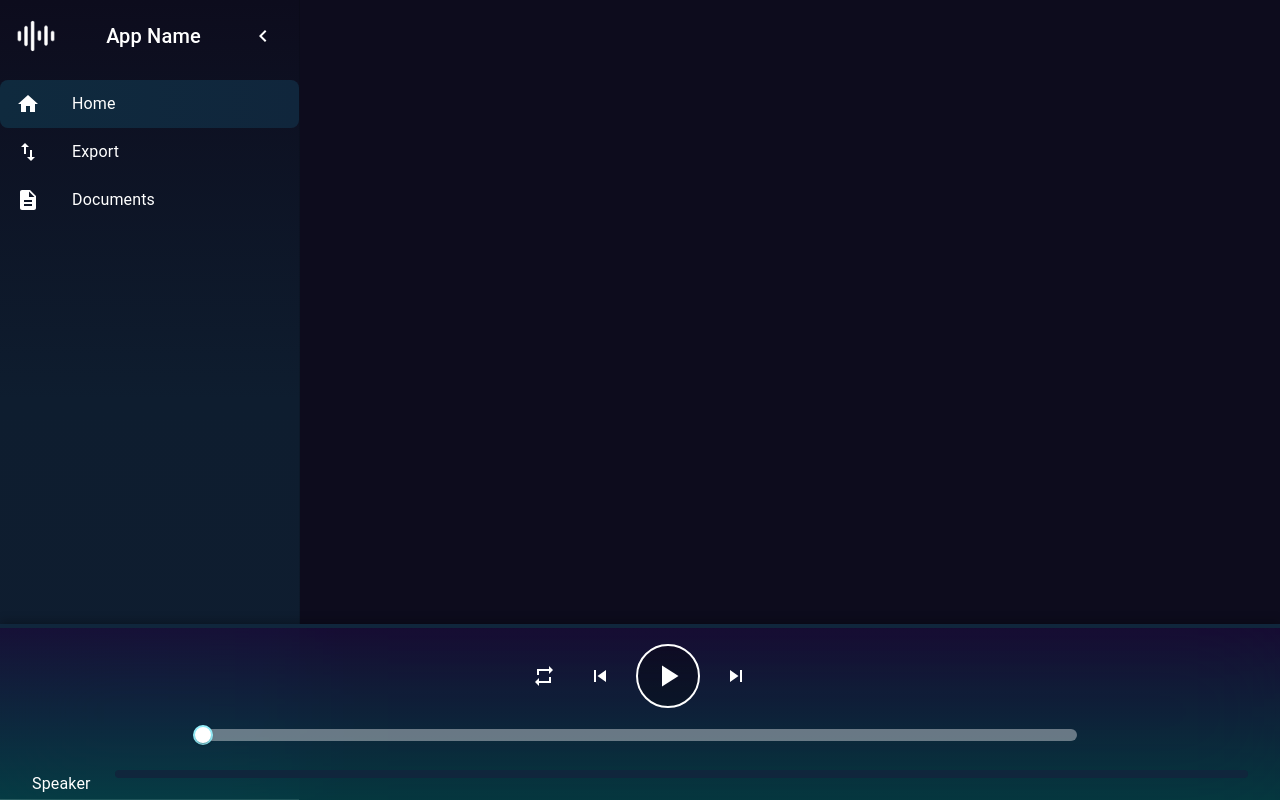
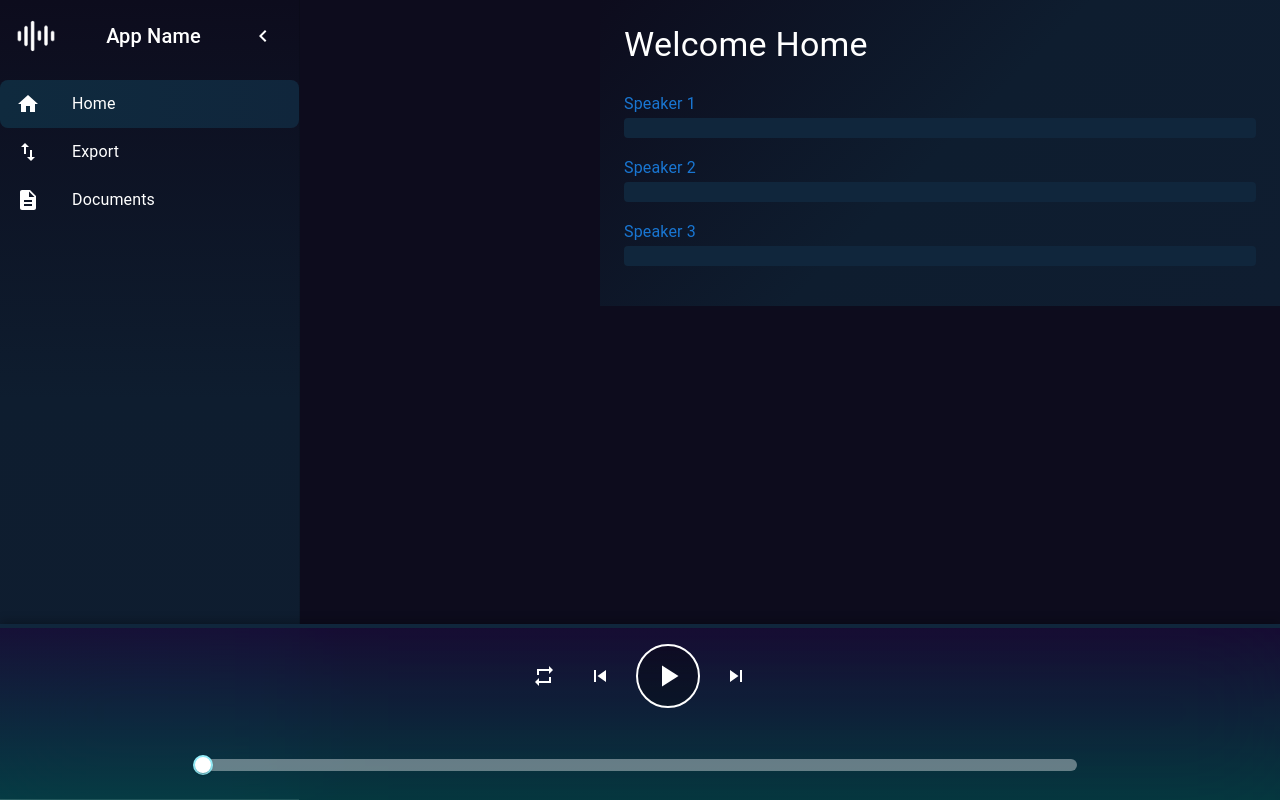
Before and after one commit to KaterinaSmilevska/SpeakerDiarizationFrontend, a React (Create React App) app in the folder speaker-diarization-frontend/: page / in a window 1280 px wide. Built offline with nearby package versions, Linux system fonts and the light colour scheme.

Commit message:
Listing all speakers with `SpeakerWaveForm.jsx`

```diff
--- a/speaker-diarization-frontend/src/components/App/App.jsx
+++ b/speaker-diarization-frontend/src/components/App/App.jsx
@@ -1,22 +1,39 @@
-import React from 'react';
-import { BrowserRouter as Router, Route, Routes } from 'react-router-dom';
+import React, { useState} from 'react';
+import { BrowserRouter as Router, Route, Routes, useLocation } from 'react-router-dom';
 import Navigation from '../Navigation/Navigation';
 import Home from '../Home/Home';
 import AudioPlayer from "../Player/AudioPlayer";
 
 const App = () => {
+    const [currentTime, setCurrentTime] = useState(0);
+    const speakers = [
+        { name: "Speaker 1", startTime: 5.0, endTime: 10.0 },
+        { name: "Speaker 2", startTime: 12.0, endTime: 15.0 },
+        { name: "Speaker 3", startTime: 20.0, endTime: 25.0 },
+    ];
+
+    const handleTimeUpdate = (time) => {
+        setCurrentTime(time);
+    };
+
     return (
         <Router>
-            <div style={{ display: 'flex', flexDirection: 'column', height: '100vh' }}>
+            <div style={{ display: 'flex', height: '100vh' }}>
                 <Navigation />
-                <main style={{ flexGrow: 1, display: 'flex', flexDirection: 'column' }}>
+                <main style={{
+                    flexGrow: 1,
+                    marginLeft: 300, // Adjust to match the width of the drawer when open
+                    display: 'flex',
+                    flexDirection: 'column',
+                    overflow: 'hidden' // Hide any overflowing content
+                }}>
                     <Routes>
-                        <Route path="/home" element={<Home />} />
+                        <Route path="/" element={<Home speakers={speakers} currentTime={currentTime} />} />
                         <Route path="/export" />
                         <Route path="/documents" />
                     </Routes>
                 </main>
-                <AudioPlayer />
+                <AudioPlayer onTimeUpdate={handleTimeUpdate} />
             </div>
         </Router>
     );
--- a/speaker-diarization-frontend/src/components/Home/Home.jsx
+++ b/speaker-diarization-frontend/src/components/Home/Home.jsx
@@ -1,15 +1,8 @@
 import React from "react";
 import { Box, Typography } from "@mui/material";
-import AudioPlayer from "../Player/AudioPlayer";
+import SpeakerWaveform from "../SpeakerWaveForm/SpeakerWaveForm";
 
-// Static Data: Simulating JSON response from backend
-const speakers = [
-    { name: "Speaker 1", startTime: 5.0, endTime: 10.0 },
-    { name: "Speaker 2", startTime: 12.0, endTime: 15.0 },
-    { name: "Speaker 3", startTime: 20.0, endTime: 25.0 },
-];
-
-const Home = () => {
+const Home =  ({ speakers, currentTime }) => {
     return (
         <Box
             sx={{
@@ -19,14 +12,8 @@ const Home = () => {
                 overflow: 'auto',
             }}
         >
-            <Typography variant="h4" gutterBottom>
-                Welcome to Home
-            </Typography>
-
-            <AudioPlayer
-                audioSrc="path_to_your_audio_file.mp3"
-                speakers={speakers}
-            />
+            <Typography variant="h4">Welcome Home</Typography>
+            <SpeakerWaveform speakers={speakers} currentTime={currentTime} />
         </Box>
     );
 };
--- a/speaker-diarization-frontend/src/components/Navigation/Navigation.jsx
+++ b/speaker-diarization-frontend/src/components/Navigation/Navigation.jsx
@@ -58,6 +58,7 @@ const Navigation = () => {
                         height: '100%',
                     }}
                 >
+                    {/* Header Section */}
                     <Box
                         sx={{
                             display: 'flex',
--- a/speaker-diarization-frontend/src/components/Player/AudioPlayer.jsx
+++ b/speaker-diarization-frontend/src/components/Player/AudioPlayer.jsx
@@ -1,18 +1,10 @@
-import React, { useState, useRef, useEffect } from 'react';
-import { useLocation } from 'react-router-dom';
-import { Box, Slider, IconButton, Typography } from '@mui/material';
-import { SkipPrevious, Pause, SkipNext, PlayArrow, Repeat } from '@mui/icons-material';
+import {useEffect, useRef, useState} from "react";
+import {useLocation} from "react-router-dom";
+import {Box, IconButton, Slider} from "@mui/material";
+import {Pause, PlayArrow, Repeat, SkipNext, SkipPrevious} from "@mui/icons-material";
 
-// Static Data: Simulating speaker data
-const speakers = [
-    { name: "Speaker 1", startTime: 5.0, endTime: 10.0 },
-    { name: "Speaker 2", startTime: 12.0, endTime: 15.0 },
-    { name: "Speaker 3", startTime: 20.0, endTime: 25.0 },
-];
-
-const AudioPlayer = () => {
+const AudioPlayer = ({ onTimeUpdate }) => {
     const { pathname } = useLocation();
-    const [currentTime, setCurrentTime] = useState(0);
     const [isPlaying, setIsPlaying] = useState(false);
     const audioRef = useRef(null);
 
@@ -20,7 +12,8 @@ const AudioPlayer = () => {
         if (pathname !== '/') return;
 
         const handleTimeUpdate = () => {
-            setCurrentTime(audioRef.current.currentTime);
+            const currentTime = audioRef.current.currentTime;
+            onTimeUpdate(currentTime);
         };
 
         const audioElement = audioRef.current;
@@ -29,7 +22,7 @@ const AudioPlayer = () => {
         return () => {
             audioElement.removeEventListener('timeupdate', handleTimeUpdate);
         };
-    }, [pathname]);
+    }, [pathname, onTimeUpdate]);
 
     const handlePlayPause = () => {
         if (isPlaying) {
@@ -38,11 +31,6 @@ const AudioPlayer = () => {
             audioRef.current.play();
         }
         setIsPlaying(!isPlaying);
-    };
-
-    const handleSliderChange = (event, newValue) => {
-        audioRef.current.currentTime = newValue;
-        setCurrentTime(newValue);
     };
 
     if (pathname !== '/') return null;
@@ -101,10 +89,9 @@ const AudioPlayer = () => {
             <Box sx={{ width: '100%', display: 'flex', justifyContent: 'center' }}>
                 <Slider
                     aria-label="Audio Playback"
-                    value={currentTime}
+                    value={audioRef.current?.currentTime || 0}
                     min={0}
                     max={audioRef.current?.duration || 0}
-                    onChange={handleSliderChange}
                     sx={{
                         width: '70%',
                         height: 12,
@@ -119,26 +106,6 @@ const AudioPlayer = () => {
                     }}
                 />
             </Box>
-
-            {/* Display Speaker Information */}
-            <Box sx={{ width: '100%', padding: '0 16px', marginTop: 2 }}>
-                {speakers.map((speaker, index) => (
-                    <Box key={index} sx={{ display: 'flex', justifyContent: 'space-between', marginBottom: 1 }}>
-                        <Typography variant="subtitle1">
-                            {speaker.name}
-                        </Typography>
-                        <Box
-                            sx={{
-                                width: '100%',
-                                height: 8,
-                                backgroundColor: currentTime >= speaker.startTime && currentTime <= speaker.endTime ? "#07D1DE" : "#10263C",
-                                borderRadius: 1,
-                                marginLeft: 2,
-                            }}
-                        />
-                    </Box>
-                ))}
-            </Box>
         </Box>
     );
 };
--- a/speaker-diarization-frontend/src/components/SpeakerWaveForm/SpeakerWaveForm.jsx
+++ b/speaker-diarization-frontend/src/components/SpeakerWaveForm/SpeakerWaveForm.jsx
@@ -2,17 +2,22 @@ import React from "react";
 import { Box, Typography } from "@mui/material";
 
 const SpeakerWaveform = ({ speakers, currentTime }) => {
+    if (!speakers || speakers.length === 0) {
+        return <Typography variant="body1">No speakers available</Typography>;
+    }
+
     return (
         <Box sx={{ mt: 3 }}>
-            {speakers.map((speaker, index) => (
-                <Box key={index} sx={{ mb: 2 }}>
+            {speakers.map((speaker) => (
+                <Box key={speaker.id} sx={{ mb: 2 }}>
                     <Typography variant="subtitle1" color="primary">
                         {speaker.name}
                     </Typography>
                     <Box
                         sx={{
                             height: 20,
-                            backgroundColor: currentTime >= speaker.startTime && currentTime <= speaker.endTime ? "#07D1DE" : "#10263C",
+                            backgroundColor: currentTime >= speaker.startTime && currentTime <= speaker.endTime
+                                ? "#07D1DE" : "#10263C",
                             borderRadius: 1,
                         }}
                     />
```
